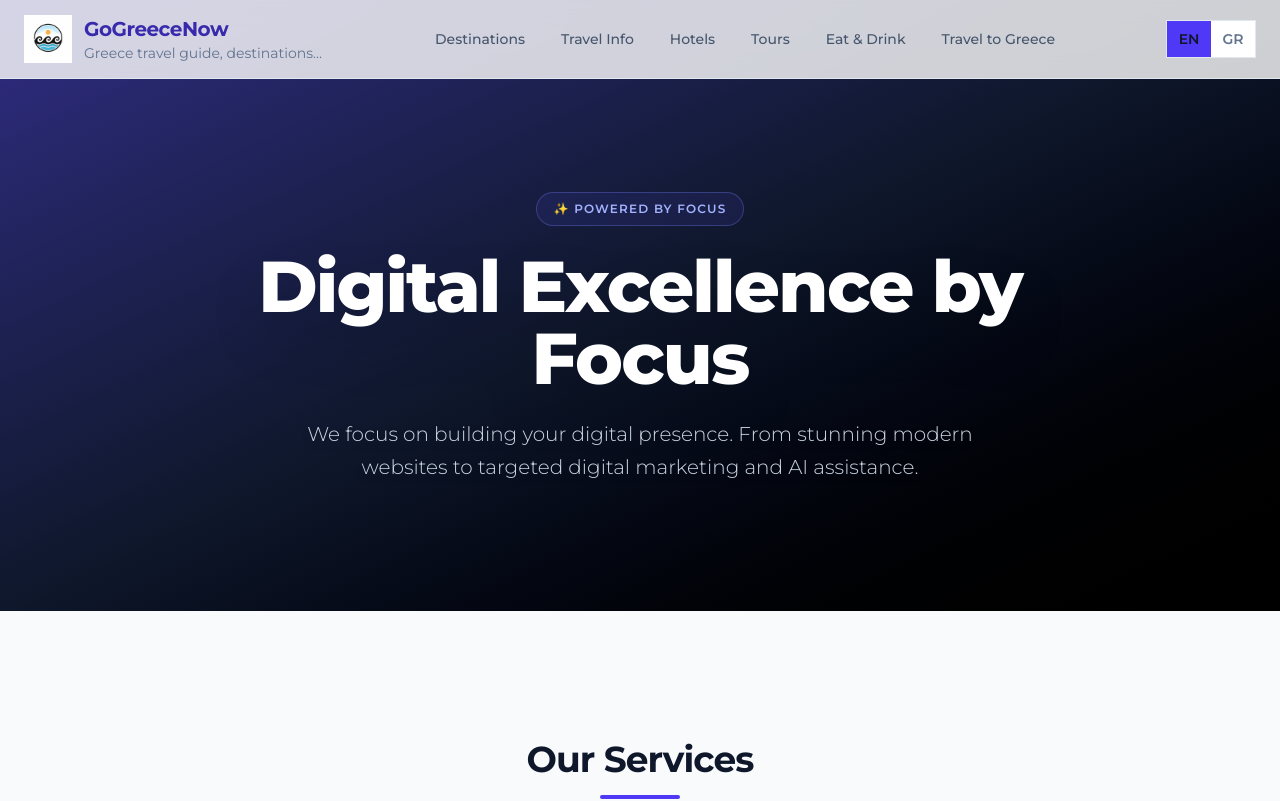
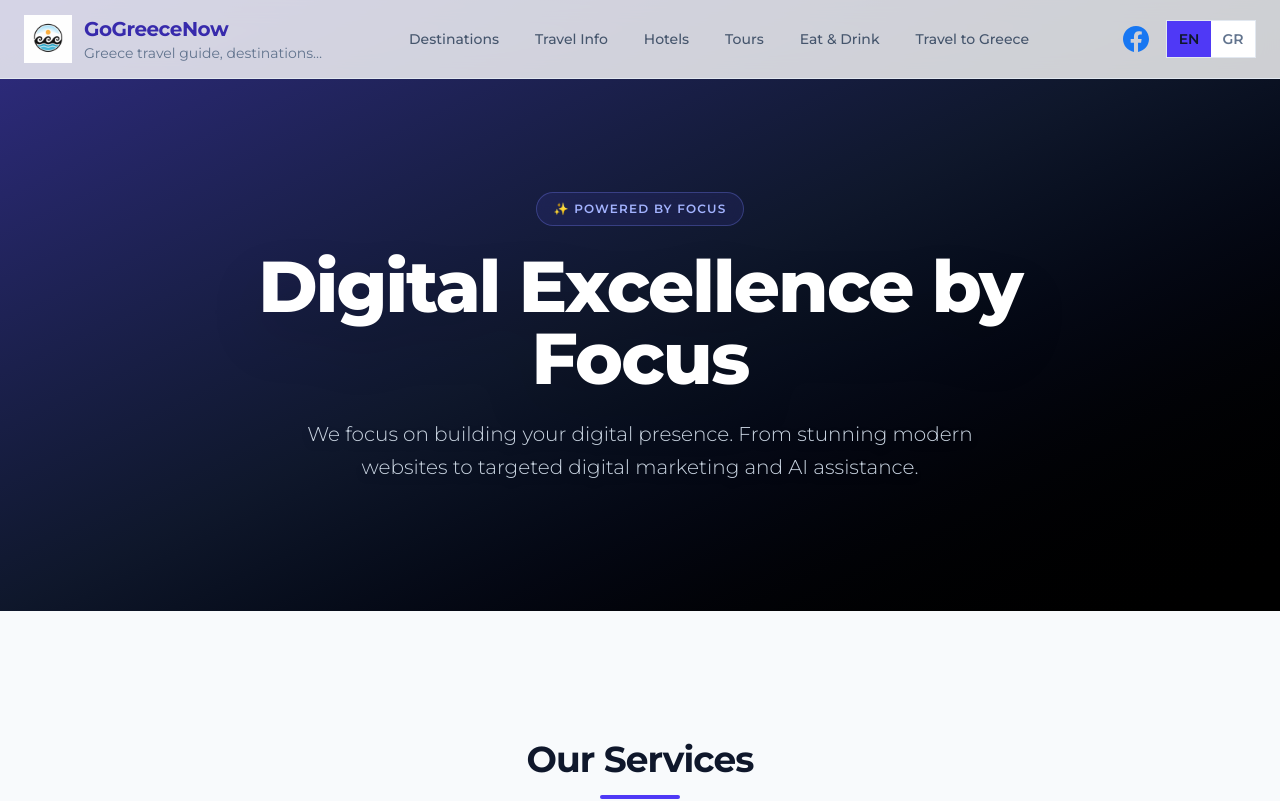
Before and after one commit to xristoskout/forumgreece, a Next.js app: page /en/focus in a window 1280 px wide. Shown: the top 801 px of the page. Built offline with nearby package versions, Linux system fonts and the light colour scheme.

Commit message:
Feat: add Facebook icon to main navigation and update community forum links

```diff
--- a/app/[lang]/travel-to-greece/page.tsx
+++ b/app/[lang]/travel-to-greece/page.tsx
@@ -257,7 +257,7 @@ export default function TravelToGreecePage() {
         en: "Beautiful beaches, hidden coves, family-friendly spots and summer swim ideas.",
         el: "Όμορφες παραλίες, κρυφοί κολπίσκοι, family-friendly επιλογές και ιδέες για καλοκαιρινές βουτιές.",
       },
-      href: "https://facebook.com",
+      href: "https://www.facebook.com/groups/1622520432339302",
       image: "/images/forums/beaches.webp",
     },
     {
@@ -268,7 +268,7 @@ export default function TravelToGreecePage() {
         en: "Traditional taverns, seafood, desserts, wine and local food discoveries across Greece.",
         el: "Παραδοσιακές ταβέρνες, θαλασσινά, γλυκά, κρασί και τοπικές γευστικές ανακαλύψεις σε όλη την Ελλάδα.",
       },
-      href: "https://facebook.com",
+      href: "https://www.facebook.com/groups/835007208943406/",
       image: "/images/forums/food.webp",
     },
     {
@@ -279,7 +279,7 @@ export default function TravelToGreecePage() {
         en: "Photos, destination ideas, weekend escapes and planning inspiration for every season.",
         el: "Φωτογραφίες, ιδέες προορισμών, weekend αποδράσεις και έμπνευση για κάθε εποχή.",
       },
-      href: "https://facebook.com",
+      href: "https://www.facebook.com/groups/2419783748445111",
       image: "/images/forums/inspiration.webp",
     },
   ];
--- a/components/site-header.tsx
+++ b/components/site-header.tsx
@@ -146,6 +146,24 @@ export default function SiteHeader() {
           </nav>
 
           <div className="flex shrink-0 items-center gap-2">
+            <a
+              href="https://www.facebook.com/profile.php?id=61573209091459"
+              target="_blank"
+              rel="noopener noreferrer"
+              aria-label="Facebook Page"
+              className="flex h-10 w-10 sm:h-11 sm:w-11 items-center justify-center text-[#1877F2] transition-transform hover:scale-110 hover:opacity-90"
+            >
+              <svg
+                xmlns="http://www.w3.org/2000/svg"
+                width="26"
+                height="26"
+                viewBox="0 0 24 24"
+                fill="currentColor"
+              >
+                <path d="M24 12.073c0-6.627-5.373-12-12-12s-12 5.373-12 12c0 5.99 4.388 10.954 10.125 11.854v-8.385H7.078v-3.469h3.047V9.43c0-3.007 1.792-4.669 4.533-4.669 1.312 0 2.686.235 2.686.235v2.953H15.83c-1.491 0-1.956.925-1.956 1.874v2.25h3.328l-.532 3.469h-2.796v8.385C19.612 23.027 24 18.062 24 12.073z" />
+              </svg>
+            </a>
+
             <div className="hidden items-center border border-slate-200 bg-white hover:bg-slate-50 sm:flex">
               <button
                 onClick={() => switchLanguage("en")}
```
